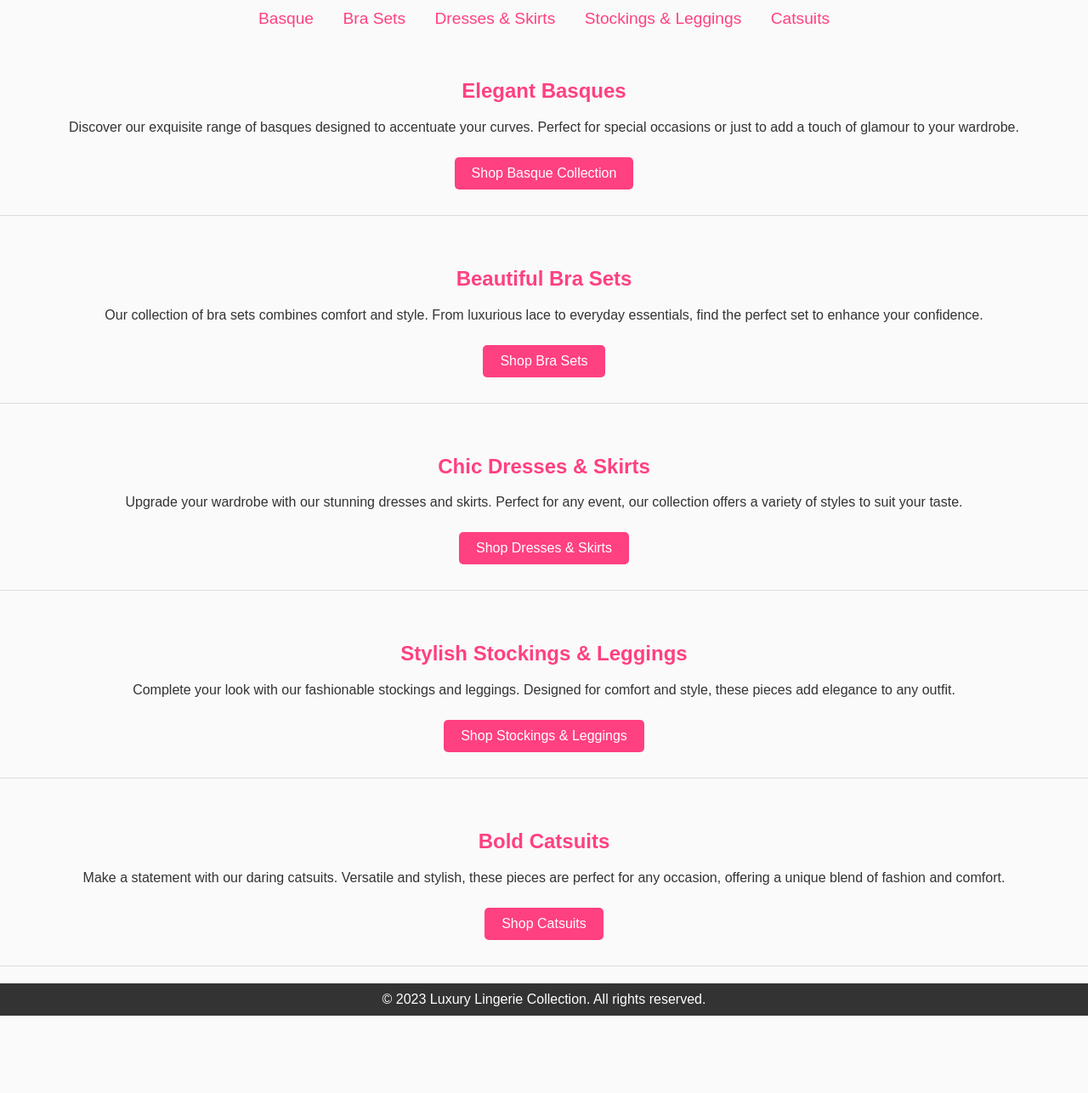
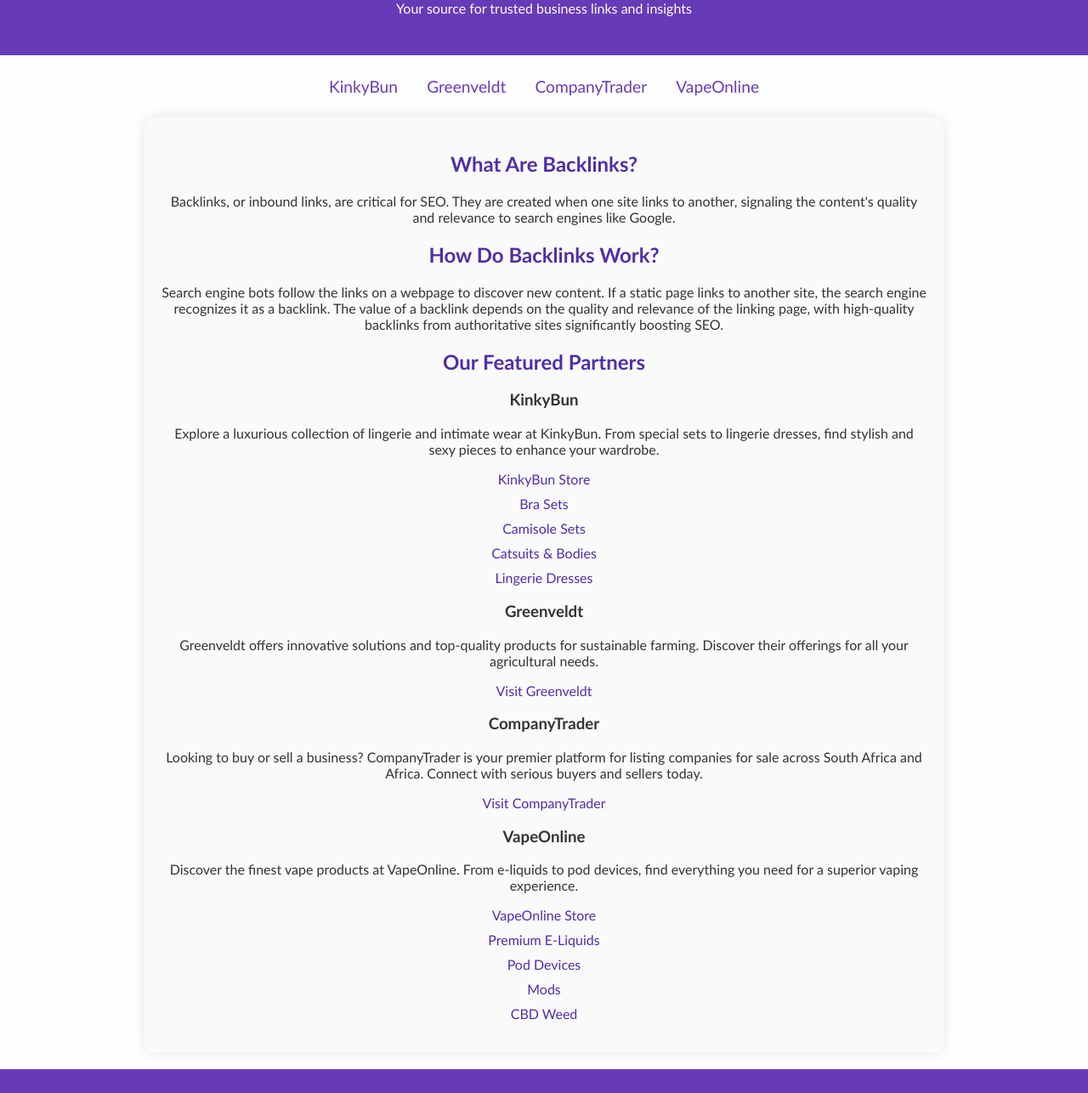
Before and after one commit to Carlk1984/jubilant-doodle, a plain HTML site: page index.html in a window 1280 px wide. Shown: the part 94-1380 px from the top of the page at 85% size. Before the commit the page ends 1289 px from the top, so only its background shows below. Drawn offline with Linux system fonts and the light colour scheme.

Commit message:
Update index.html

```diff
--- a/index.html
+++ b/index.html
@@ -3,104 +3,122 @@
 <head>
     <meta charset="UTF-8">
     <meta name="viewport" content="width=device-width, initial-scale=1.0">
-    <title>Luxury Lingerie Collection</title>
+    <title>Adverts 365247 - Your Trusted Business Links</title>
+    <meta name="description" content="Understand the significance of backlinks for SEO and explore our trusted partners: KinkyBun, Greenveldt, CompanyTrader, and VapeOnline.">
+    <meta name="keywords" content="backlinks, SEO, KinkyBun, Greenveldt, CompanyTrader, VapeOnline, business links, static websites">
     <style>
         body {
-            font-family: 'Arial', sans-serif;
+            font-family: 'Trebuchet MS', sans-serif;
             margin: 0;
             padding: 0;
-            background-color: #fafafa;
+            background-color: #fefefe;
             color: #333;
             text-align: center;
         }
         header {
-            background-color: #ff4081;
-            color: #fff;
-            padding: 20px 0;
+            background-color: #673ab7;
+            color: white;
+            padding: 30px 0;
         }
         header h1 {
             margin: 0;
             font-size: 2.5em;
         }
         nav {
-            margin: 20px 0;
+            margin: 25px 0;
         }
         nav a {
             margin: 0 15px;
             text-decoration: none;
-            color: #ff4081;
+            color: #673ab7;
             font-size: 1.2em;
         }
-        section {
+        .content {
+            max-width: 900px;
+            margin: 20px auto;
             padding: 20px;
-            margin-bottom: 20px;
-            border-bottom: 1px solid #ddd;
+            background: #fafafa;
+            border-radius: 10px;
+            box-shadow: 0 0 15px rgba(0, 0, 0, 0.1);
         }
-        section h2 {
-            color: #ff4081;
+        h2 {
+            color: #512da8;
         }
-        a.button {
-            display: inline-block;
+        ul {
+            list-style-type: none;
+            padding: 0;
+        }
+        ul li {
             margin: 10px 0;
-            padding: 10px 20px;
-            background-color: #ff4081;
-            color: white;
+        }
+        a {
+            color: #512da8;
             text-decoration: none;
-            border-radius: 5px;
-            transition: background-color 0.3s;
         }
-        a.button:hover {
-            background-color: #e91e63;
+        a:hover {
+            text-decoration: underline;
         }
         footer {
+            background-color: #673ab7;
+            color: white;
+            padding: 15px 0;
             margin-top: 20px;
-            padding: 10px 0;
-            background-color: #333;
-            color: white;
-        }
-        footer p {
-            margin: 0;
         }
     </style>
 </head>
 <body>
     <header>
-        <h1>Explore Our Luxury Lingerie</h1>
+        <h1>Adverts 365247</h1>
+        <p>Your source for trusted business links and insights</p>
     </header>
+
     <nav>
-        <a href="#basque">Basque</a>
-        <a href="#brasets">Bra Sets</a>
-        <a href="#dressskirts">Dresses & Skirts</a>
-        <a href="#stockingsleggings">Stockings & Leggings</a>
-        <a href="#catsuits">Catsuits</a>
+        <a href="#kinkybun">KinkyBun</a>
+        <a href="#greenveldt">Greenveldt</a>
+        <a href="#companytrader">CompanyTrader</a>
+        <a href="#vapeonline">VapeOnline</a>
     </nav>
-    <section id="basque">
-        <h2>Elegant Basques</h2>
-        <p>Discover our exquisite range of basques designed to accentuate your curves. Perfect for special occasions or just to add a touch of glamour to your wardrobe.</p>
-        <a href="https://www.kinkybun.com/collections/basque-1" target="_blank" class="button">Shop Basque Collection</a>
-    </section>
-    <section id="brasets">
-        <h2>Beautiful Bra Sets</h2>
-        <p>Our collection of bra sets combines comfort and style. From luxurious lace to everyday essentials, find the perfect set to enhance your confidence.</p>
-        <a href="https://www.kinkybun.com/collections/bra-and-bra-sets" target="_blank" class="button">Shop Bra Sets</a>
-    </section>
-    <section id="dressskirts">
-        <h2>Chic Dresses & Skirts</h2>
-        <p>Upgrade your wardrobe with our stunning dresses and skirts. Perfect for any event, our collection offers a variety of styles to suit your taste.</p>
-        <a href="https://www.kinkybun.com/collections/dress-and-skirts" target="_blank" class="button">Shop Dresses & Skirts</a>
-    </section>
-    <section id="stockingsleggings">
-        <h2>Stylish Stockings & Leggings</h2>
-        <p>Complete your look with our fashionable stockings and leggings. Designed for comfort and style, these pieces add elegance to any outfit.</p>
-        <a href="https://www.kinkybun.com/collections/stockings-leggings" target="_blank" class="button">Shop Stockings & Leggings</a>
-    </section>
-    <section id="catsuits">
-        <h2>Bold Catsuits</h2>
-        <p>Make a statement with our daring catsuits. Versatile and stylish, these pieces are perfect for any occasion, offering a unique blend of fashion and comfort.</p>
-        <a href="https://www.kinkybun.com/collections/catsuits" target="_blank" class="button">Shop Catsuits</a>
-    </section>
+
+    <div class="content">
+        <h2>What Are Backlinks?</h2>
+        <p>Backlinks, or inbound links, are critical for SEO. They are created when one site links to another, signaling the content's quality and relevance to search engines like Google.</p>
+
+        <h2>How Do Backlinks Work?</h2>
+        <p>Search engine bots follow the links on a webpage to discover new content. If a static page links to another site, the search engine recognizes it as a backlink. The value of a backlink depends on the quality and relevance of the linking page, with high-quality backlinks from authoritative sites significantly boosting SEO.</p>
+
+        <h2>Our Featured Partners</h2>
+
+        <h3>KinkyBun</h3>
+        <p>Explore a luxurious collection of lingerie and intimate wear at KinkyBun. From special sets to lingerie dresses, find stylish and sexy pieces to enhance your wardrobe.</p>
+        <ul>
+            <li><a href="https://www.kinkybun.com/" target="_blank">KinkyBun Store</a></li>
+            <li><a href="https://www.kinkybun.com/collections/bra-sets" target="_blank">Bra Sets</a></li>
+            <li><a href="https://www.kinkybun.com/collections/camisole-sets" target="_blank">Camisole Sets</a></li>
+            <li><a href="https://www.kinkybun.com/collections/catsuits-bodies" target="_blank">Catsuits & Bodies</a></li>
+            <li><a href="https://www.kinkybun.com/collections/lingerie-dresses" target="_blank">Lingerie Dresses</a></li>
+        </ul>
+
+        <h3>Greenveldt</h3>
+        <p>Greenveldt offers innovative solutions and top-quality products for sustainable farming. Discover their offerings for all your agricultural needs.</p>
+        <a href="https://www.greenveldt.com/" target="_blank">Visit Greenveldt</a>
+
+        <h3>CompanyTrader</h3>
+        <p>Looking to buy or sell a business? CompanyTrader is your premier platform for listing companies for sale across South Africa and Africa. Connect with serious buyers and sellers today.</p>
+        <a href="http://companytrader.co.za/" target="_blank">Visit CompanyTrader</a>
+
+        <h3>VapeOnline</h3>
+        <p>Discover the finest vape products at VapeOnline. From e-liquids to pod devices, find everything you need for a superior vaping experience.</p>
+        <ul>
+            <li><a href="https://www.vapeonline.co.za/" target="_blank">VapeOnline Store</a></li>
+            <li><a href="https://www.vapeonline.co.za/collections/premium-e-liquids" target="_blank">Premium E-Liquids</a></li>
+            <li><a href="https://www.vapeonline.co.za/collections/pod-devices" target="_blank">Pod Devices</a></li>
+            <li><a href="https://www.vapeonline.co.za/collections/mods" target="_blank">Mods</a></li>
+            <li><a href="https://www.vapeonline.co.za/collections/cbd-weed" target="_blank">CBD Weed</a></li>
+        </ul>
+    </div>
+
     <footer>
-        <p>&copy; 2023 Luxury Lingerie Collection. All rights reserved.</p>
+        <p>&copy; 2024 Adverts 365247. All rights reserved.</p>
     </footer>
 </body>
 </html>
```
